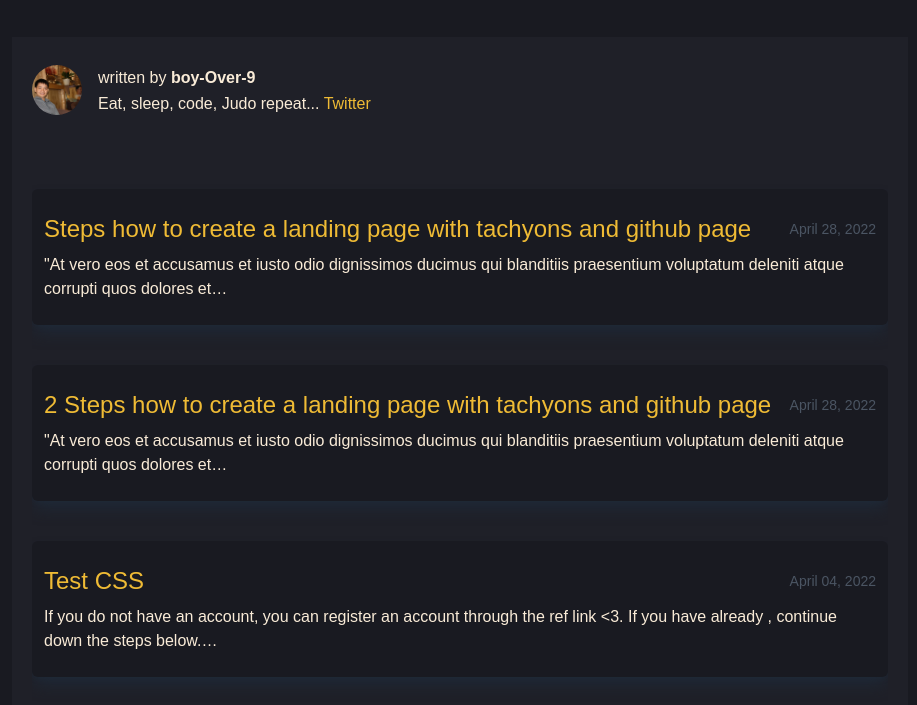
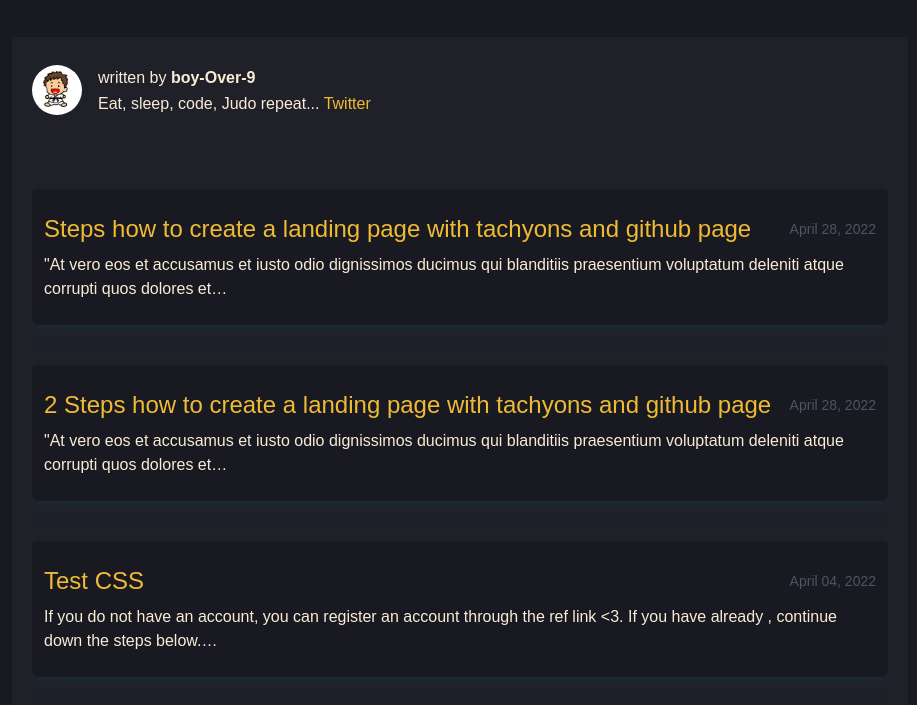
Before and after one commit to alexlevn/gsb_nostrud_exercitation, a Gatsby site: page / in a window 1280 px wide. Shown: the part 95-800 px from the top of the page, without its empty margins (180-1097 px from the left). Built offline with nearby package versions, Linux system fonts and the light colour scheme; Gatsby itself is replaced by a stand-in of ours.

Commit message:
add avatar svg

```diff
--- a/src/components/bio.js
+++ b/src/components/bio.js
@@ -28,7 +28,7 @@
         className="bio-avatar"
         layout="fixed"
         formats={['auto', 'webp', 'avif']}
-        src="../images/profile-pic.png"
+        src="../images/avatar.png"
         width={50}
         height={50}
         quality={95}
```
Also changed, not shown: src/images/avatar.png (added).
